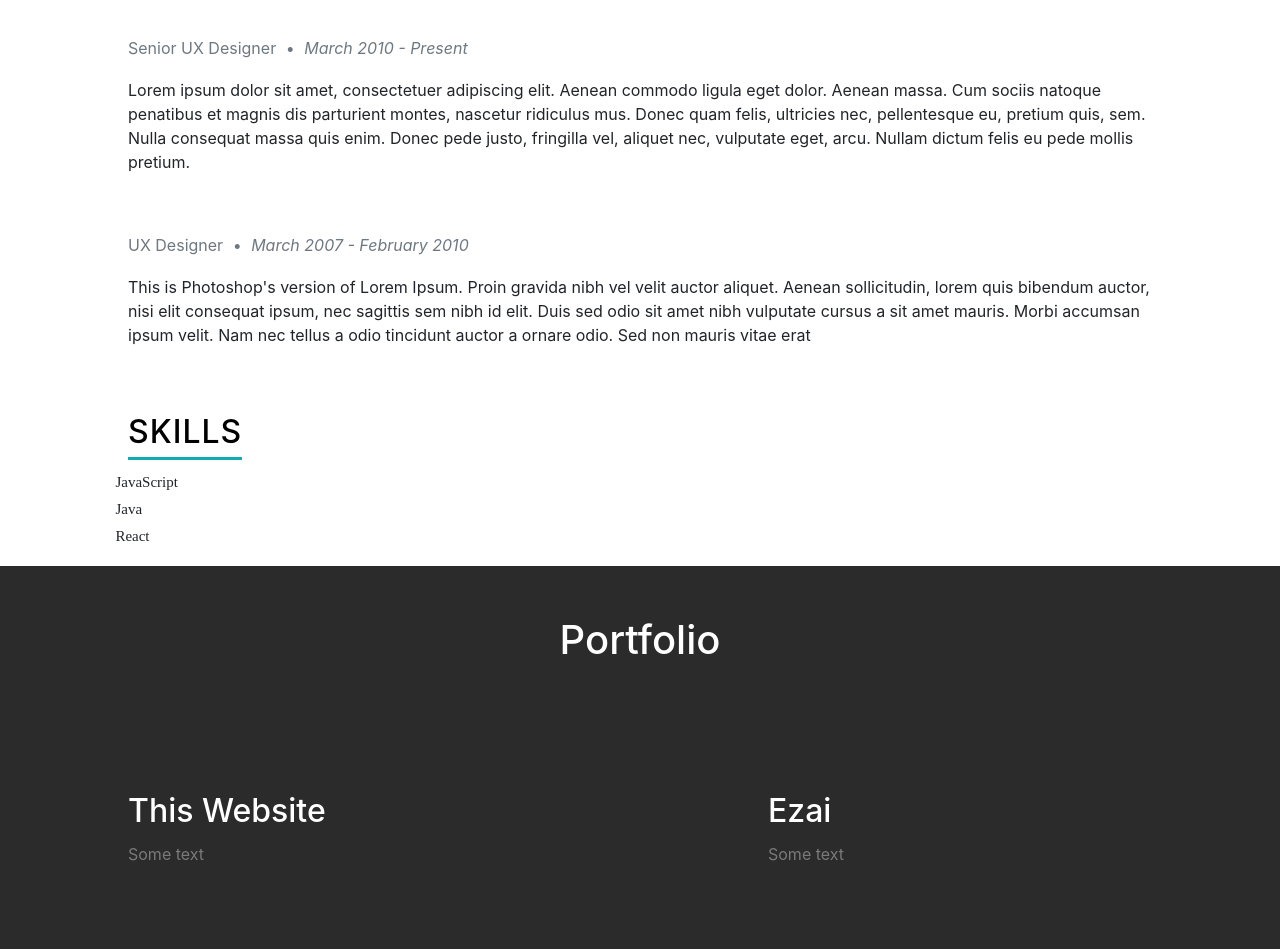
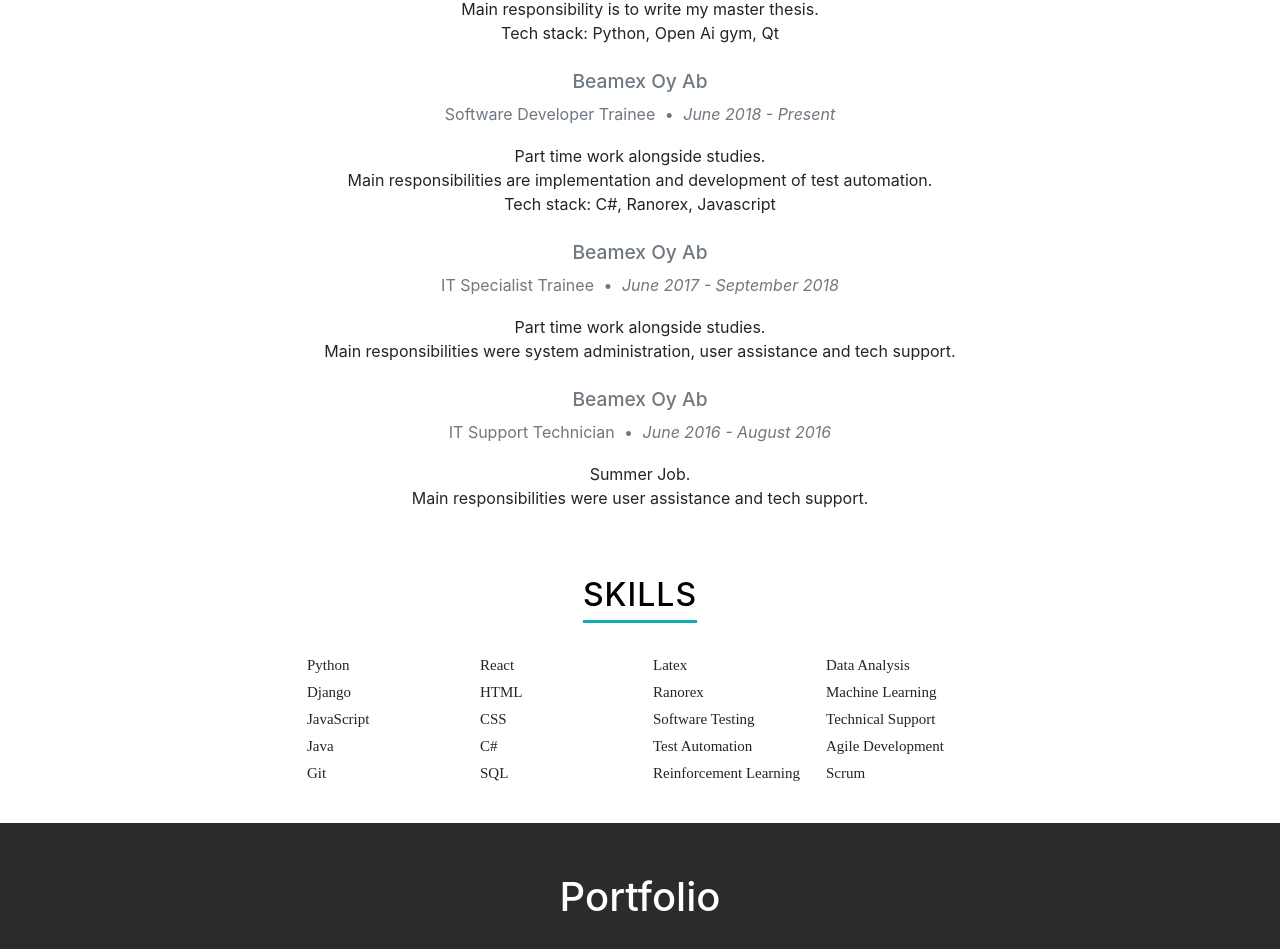
Before and after one commit to sebastianpenttinen/personalSite, a React (Create React App) app: page / in a window 1280 px wide. Shown: the part 1634-2583 px from the top of the page. Built offline with nearby package versions, Linux system fonts and the light colour scheme.

Commit message:
added more content

```diff
--- a/src/components/Education.js
+++ b/src/components/Education.js
@@ -2,9 +2,10 @@
 
 const educationStyle = {
   background: "#fff",
-  paddingTop: "90px",
-  paddingBottom: "72px",
-  overflow: "hidden"
+  paddingTop: "50px",
+  paddingBottom: "50px",
+  overflow: "hidden",
+  textAlign: "center"
 };
 
 const headingStyle = {
--- a/src/components/SkillItem.js
+++ b/src/components/SkillItem.js
@@ -2,7 +2,8 @@
 
 const skillStyle = {
   padding: "5px",
-  font: "15px 'opensans-bold', sans- serif"
+  font: "15px 'opensans-bold', sans- serif",
+  textAlign: "Left"
 };
 export class SkillItem extends Component {
   render() {
--- a/src/components/Skills.js
+++ b/src/components/Skills.js
@@ -4,7 +4,8 @@
 const skillStyle = {
   background: "#fff",
   paddingTop: "50px",
-  overflow: "hidden"
+  overflow: "hidden",
+  textAlign: "center"
 };
 
 const colStyle = {
@@ -28,7 +29,8 @@
   display: "inline-block",
   marginTop: "10px",
   listStyleType: "none",
-  marginLeft: "5.5%"
+  columnCount: "4",
+  paddingLeft: "0"
 };
 export class Skills extends Component {
   render() {
@@ -40,12 +42,29 @@
           </h1>
         </div>
 
-        <div>
-          <div>
+        <div style={{ paddingLeft: "10%", paddingRight: "10%" }}>
+          <div style={{ padding: "20px" }}>
             <ul style={ulStyle}>
+              <SkillItem skill="Python" />
+              <SkillItem skill="Django" />
               <SkillItem skill="JavaScript" />
               <SkillItem skill="Java" />
+              <SkillItem skill="Git" />
               <SkillItem skill="React" />
+              <SkillItem skill="HTML" />
+              <SkillItem skill="CSS" />
+              <SkillItem skill="C#" />
+              <SkillItem skill="SQL" />
+              <SkillItem skill="Latex" />
+              <SkillItem skill="Ranorex" />
+              <SkillItem skill="Software Testing" />
+              <SkillItem skill="Test Automation" />
+              <SkillItem skill="Reinforcement Learning" />
+              <SkillItem skill="Data Analysis" />
+              <SkillItem skill="Machine Learning" />
+              <SkillItem skill="Technical Support" />
+              <SkillItem skill="Agile Development" />
+              <SkillItem skill="Scrum" />
             </ul>
           </div>
         </div>
--- a/src/components/Work.js
+++ b/src/components/Work.js
@@ -2,8 +2,8 @@
 
 const workStyle = {
   background: "#fff",
-  paddingTop: "50px",
-  overflow: "hidden"
+  overflow: "hidden",
+  textAlign: "center"
 };
 
 const headingStyle = {
@@ -34,6 +34,12 @@
   paddingRight: "10%"
 };
 
+const subHeaderStyling = {
+  color: "#6e7881",
+  marginTop: "25px",
+  fontSize: "larger"
+};
+
 export class Work extends Component {
   render() {
     return (
@@ -47,40 +53,62 @@
         <div style={colStyle}>
           <div>
             <div>
-              <h3>Awesome Design Studio</h3>
+              <h3 style={subHeaderStyling}>Åbo Akademi University</h3>
               <p style={infoStyle}>
-                Senior UX Designer <span style={infoSpanStyle}>&bull;</span>{" "}
-                <em>March 2010 - Present</em>
+                Research Assistant <span style={infoSpanStyle}>&bull;</span>{" "}
+                <em>November 2019 - Present</em>
               </p>
-
-              <p>
-                Lorem ipsum dolor sit amet, consectetuer adipiscing elit. Aenean
-                commodo ligula eget dolor. Aenean massa. Cum sociis natoque
-                penatibus et magnis dis parturient montes, nascetur ridiculus
-                mus. Donec quam felis, ultricies nec, pellentesque eu, pretium
-                quis, sem. Nulla consequat massa quis enim. Donec pede justo,
-                fringilla vel, aliquet nec, vulputate eget, arcu. Nullam dictum
-                felis eu pede mollis pretium.
-              </p>
+              <ul style={{ listStyle: "none", paddingLeft: "0" }}>
+                <li>Working full time as a research assistant.</li>
+                <li>Main responsibility is to write my master thesis.</li>
+                <li>Tech stack: Python, Open Ai gym, Qt</li>
+              </ul>
             </div>
           </div>
 
           <div>
             <div>
-              <h3>Super Cool Studio</h3>
+              <h3 style={subHeaderStyling}>Beamex Oy Ab</h3>
               <p style={infoStyle}>
-                UX Designer <span style={infoSpanStyle}>&bull;</span>{" "}
-                <em style={{ marginTop: "6px" }}>March 2007 - February 2010</em>
+                Software Developer Trainee{" "}
+                <span style={infoSpanStyle}>&bull;</span>{" "}
+                <em style={{ marginTop: "6px" }}>June 2018 - Present</em>
               </p>
-
-              <p>
-                This is Photoshop's version of Lorem Ipsum. Proin gravida nibh
-                vel velit auctor aliquet. Aenean sollicitudin, lorem quis
-                bibendum auctor, nisi elit consequat ipsum, nec sagittis sem
-                nibh id elit. Duis sed odio sit amet nibh vulputate cursus a sit
-                amet mauris. Morbi accumsan ipsum velit. Nam nec tellus a odio
-                tincidunt auctor a ornare odio. Sed non mauris vitae erat
+              <ul style={{ listStyle: "none", paddingLeft: "0" }}>
+                <li>Part time work alongside studies.</li>
+                <li>
+                  Main responsibilities are implementation and development of
+                  test automation.
+                </li>
+                <li>Tech stack: C#, Ranorex, Javascript</li>
+              </ul>
+            </div>
+            <div>
+              <h3 style={subHeaderStyling}>Beamex Oy Ab</h3>
+              <p style={infoStyle}>
+                IT Specialist Trainee <span style={infoSpanStyle}>&bull;</span>{" "}
+                <em style={{ marginTop: "6px" }}>June 2017 - September 2018</em>
               </p>
+              <ul style={{ listStyle: "none", paddingLeft: "0" }}>
+                <li>Part time work alongside studies.</li>
+                <li>
+                  Main responsibilities were system administration, user
+                  assistance and tech support.
+                </li>
+              </ul>
+            </div>
+            <div>
+              <h3 style={subHeaderStyling}>Beamex Oy Ab</h3>
+              <p style={infoStyle}>
+                IT Support Technician <span style={infoSpanStyle}>&bull;</span>{" "}
+                <em style={{ marginTop: "6px" }}>June 2016 - August 2016</em>
+              </p>
+              <ul style={{ listStyle: "none", paddingLeft: "0" }}>
+                <li>Summer Job.</li>
+                <li>
+                  Main responsibilities were user assistance and tech support.
+                </li>
+              </ul>
             </div>
           </div>
         </div>
```
